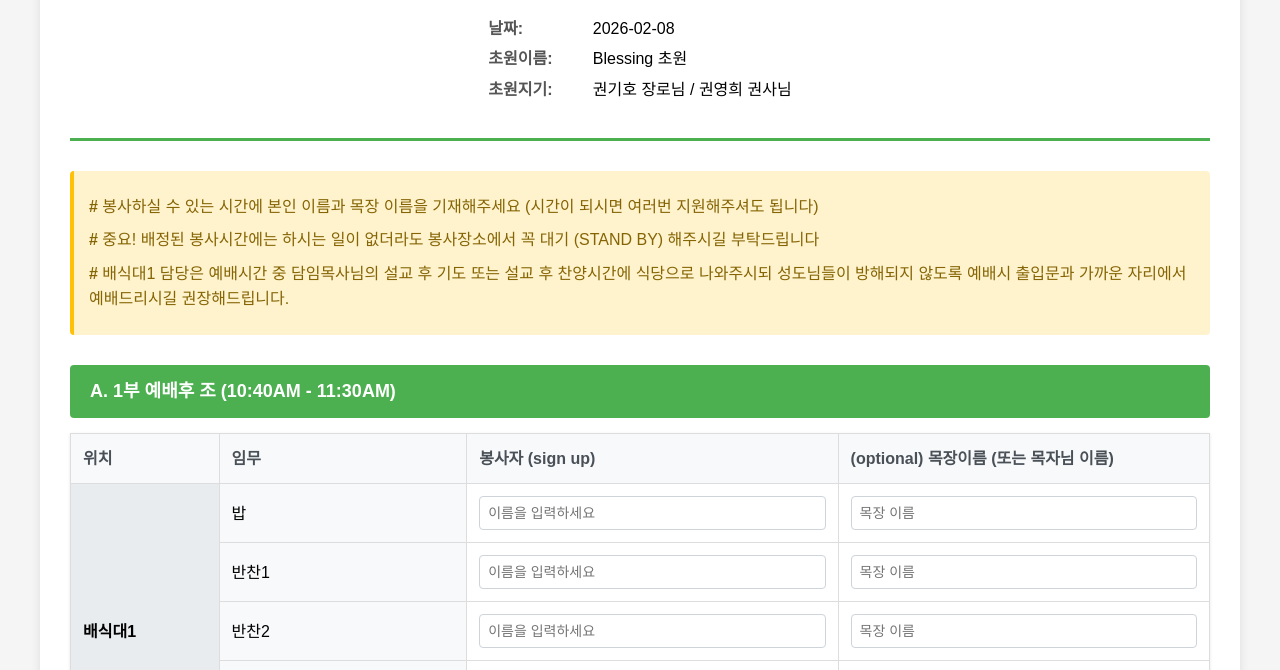
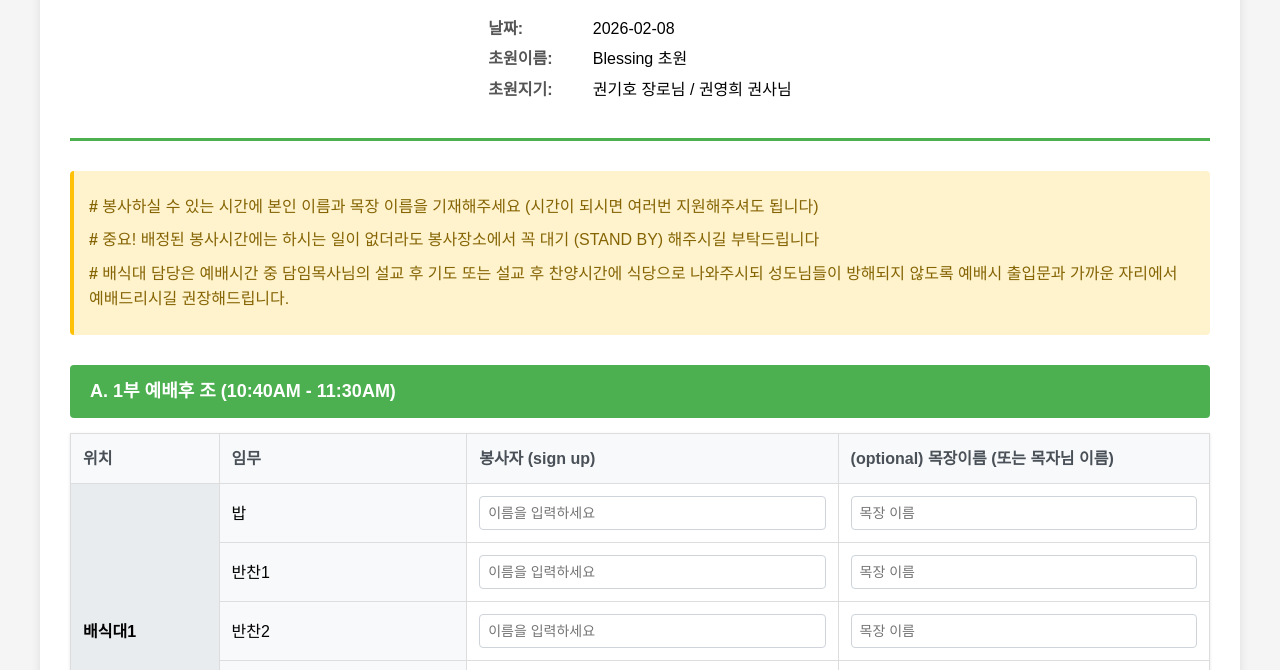
Before and after one commit to theday79/ChowonVolunteer, a plain HTML site: page index.html in a window 1280 px wide. Shown: the part 109-779 px from the top of the page. Drawn offline with Linux system fonts and the light colour scheme; no server answers.

Commit message:
배식대1 to 배식대

```diff
--- a/index.html
+++ b/index.html
@@ -305,7 +305,7 @@
         <div class="instructions">
             <p><strong>#</strong> 봉사하실 수 있는 시간에 본인 이름과 목장 이름을 기재해주세요 (시간이 되시면 여러번 지원해주셔도 됩니다)</p>
             <p><strong>#</strong> 중요! 배정된 봉사시간에는 하시는 일이 없더라도 봉사장소에서 꼭 대기 (STAND BY) 해주시길 부탁드립니다</p>
-            <p><strong>#</strong> 배식대1 담당은 예배시간 중 담임목사님의 설교 후 기도 또는 설교 후 찬양시간에 식당으로 나와주시되 성도님들이 방해되지 않도록 예배시 출입문과 가까운 자리에서 예배드리시길 권장해드립니다.</p>
+            <p><strong>#</strong> 배식대 담당은 예배시간 중 담임목사님의 설교 후 기도 또는 설교 후 찬양시간에 식당으로 나와주시되 성도님들이 방해되지 않도록 예배시 출입문과 가까운 자리에서 예배드리시길 권장해드립니다.</p>
         </div>
 
         <!-- Section A -->
```
